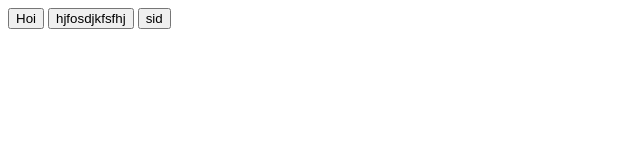
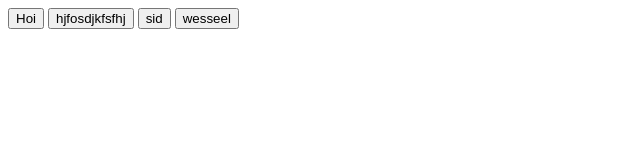
Before and after one commit to WesselDev/WesselRocNijmegen.github.io, a plain HTML site: page index.html in a window 1280 px wide. Shown: the whole page, without its empty margins (0-640 px from the left). Drawn offline with Linux system fonts and the light colour scheme.

Commit message:
ik heb een button toegevoegd

```diff
--- a/index.html
+++ b/index.html
@@ -9,6 +9,7 @@
     <button>Hoi</button>
     <button>hjfosdjkfsfhj</button>
     <button>sid</button>
+    <button>wesseel</button>
 
 
 </body>
```
